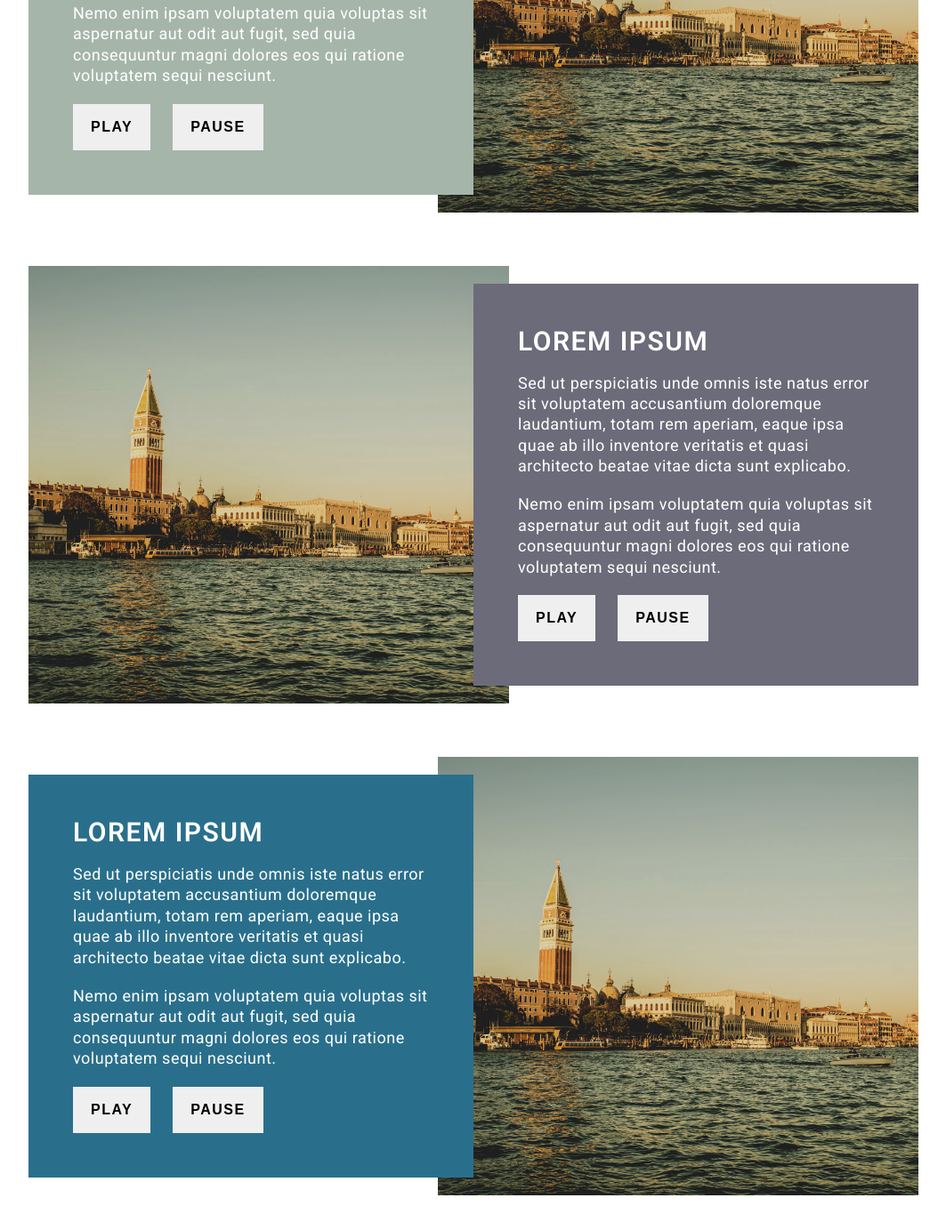
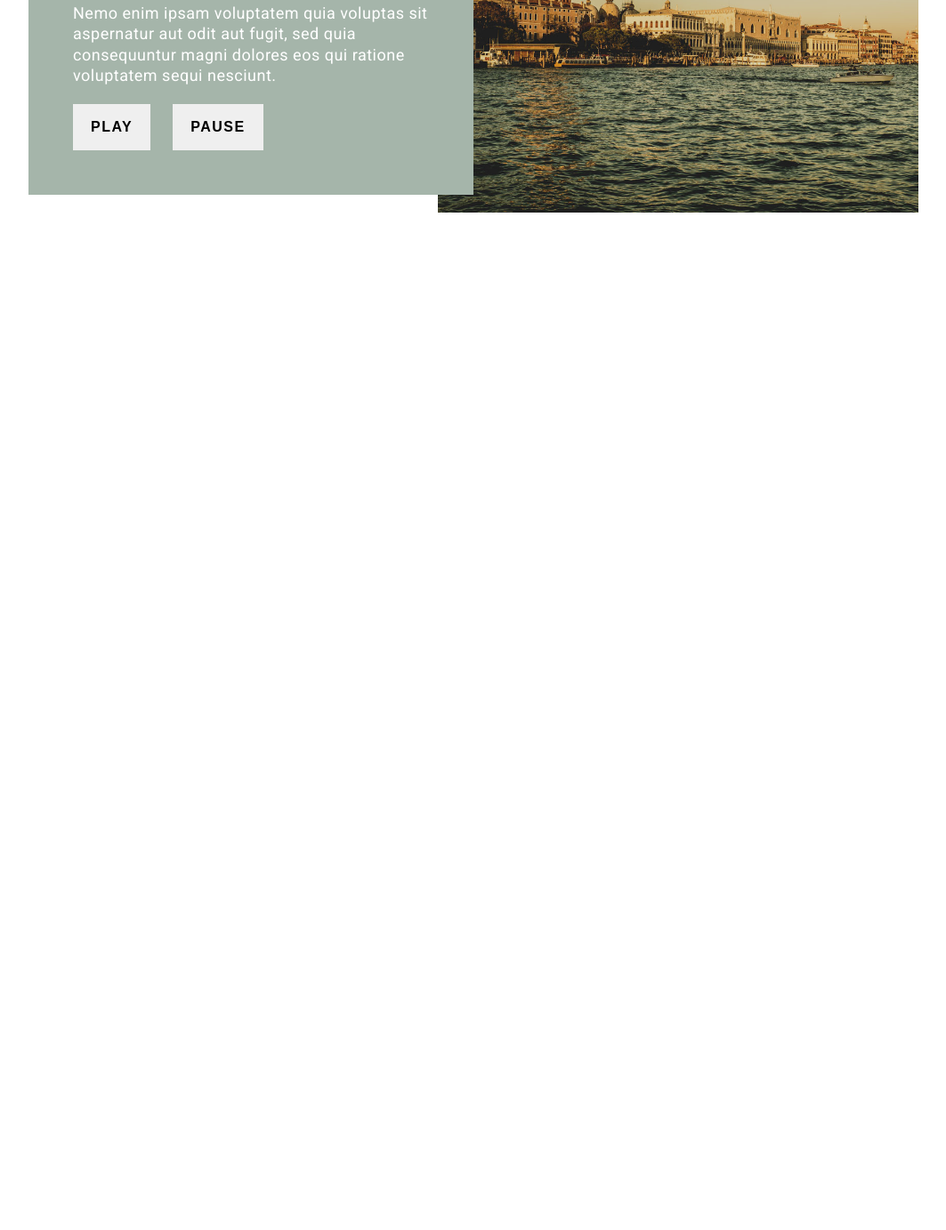
Before and after one commit to lemehovskiy/lem_youtube, a website built with webpack: page demo/index.html in a window 1280 px wide. Shown: the part 1134-2517 px from the top of the page at 89% size, without its empty margins (108-1171 px from the left). After the commit the page ends 1453 px from the top, so only its background shows below. Built offline with Linux system fonts and the light colour scheme.

```diff
--- a/demo/index.html
+++ b/demo/index.html
@@ -58,69 +58,6 @@
                 </div>
             </li>
 
-            <li class="feature-item">
-                <div class="content-col">
-                    <div class="title">
-                        Lorem ipsum
-                    </div>
-                    <div class="desc">
-                        <p>
-                            Sed ut perspiciatis unde omnis iste natus error sit voluptatem accusantium doloremque
-                            laudantium, totam rem aperiam, eaque ipsa quae ab illo inventore veritatis et quasi architecto
-                            beatae vitae dicta sunt explicabo.
-                        </p>
-                        <p>
-                            Nemo enim ipsam voluptatem quia voluptas sit aspernatur aut
-                            odit aut fugit, sed quia consequuntur magni dolores eos qui ratione voluptatem sequi nesciunt.
-                        </p>
-
-                        <div class="btn-group">
-                            <button class="play-btn btn">
-                                Play
-                            </button>
-
-                            <button class="pause-btn btn">
-                                Pause
-                            </button>
-                        </div>
-                    </div>
-                </div>
-                <div class="img-col">
-                    <div class="img-wrap youtube-video back-img" data-lem-youtube='{"videoId": "6NDYf3RZ1eY"}' style="background-image: url('imgs/pexels-photo-534327.jpg')"></div>
-                </div>
-            </li>
-
-            <li class="feature-item">
-                <div class="content-col">
-                    <div class="title">
-                        Lorem ipsum
-                    </div>
-                    <div class="desc">
-                        <p>
-                            Sed ut perspiciatis unde omnis iste natus error sit voluptatem accusantium doloremque
-                            laudantium, totam rem aperiam, eaque ipsa quae ab illo inventore veritatis et quasi architecto
-                            beatae vitae dicta sunt explicabo.
-                        </p>
-                        <p>
-                            Nemo enim ipsam voluptatem quia voluptas sit aspernatur aut
-                            odit aut fugit, sed quia consequuntur magni dolores eos qui ratione voluptatem sequi nesciunt.
-                        </p>
-
-                        <div class="btn-group">
-                            <button class="play-btn btn">
-                                Play
-                            </button>
-
-                            <button class="pause-btn btn">
-                                Pause
-                            </button>
-                        </div>
-                    </div>
-                </div>
-                <div class="img-col">
-                    <div class="img-wrap youtube-video back-img" data-lem-youtube='{"videoId": "yltlJEdSAHw"}' style="background-image: url('imgs/pexels-photo-534327.jpg')"></div>
-                </div>
-            </li>
         </ul>
     </div>
 </section>
```
Also changed, not shown: build/lem_youtube.js, demo/build/app.js, 3 other files.
